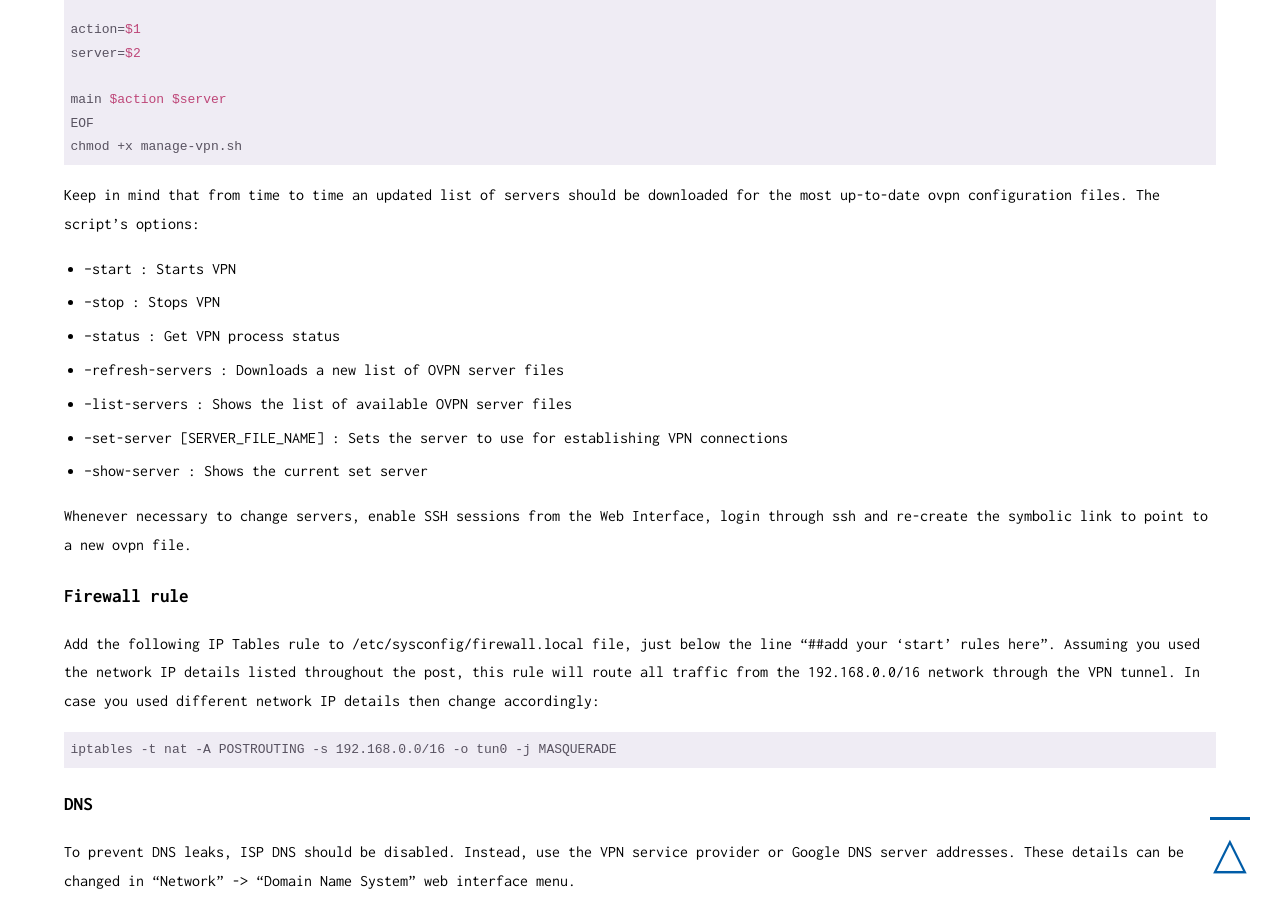
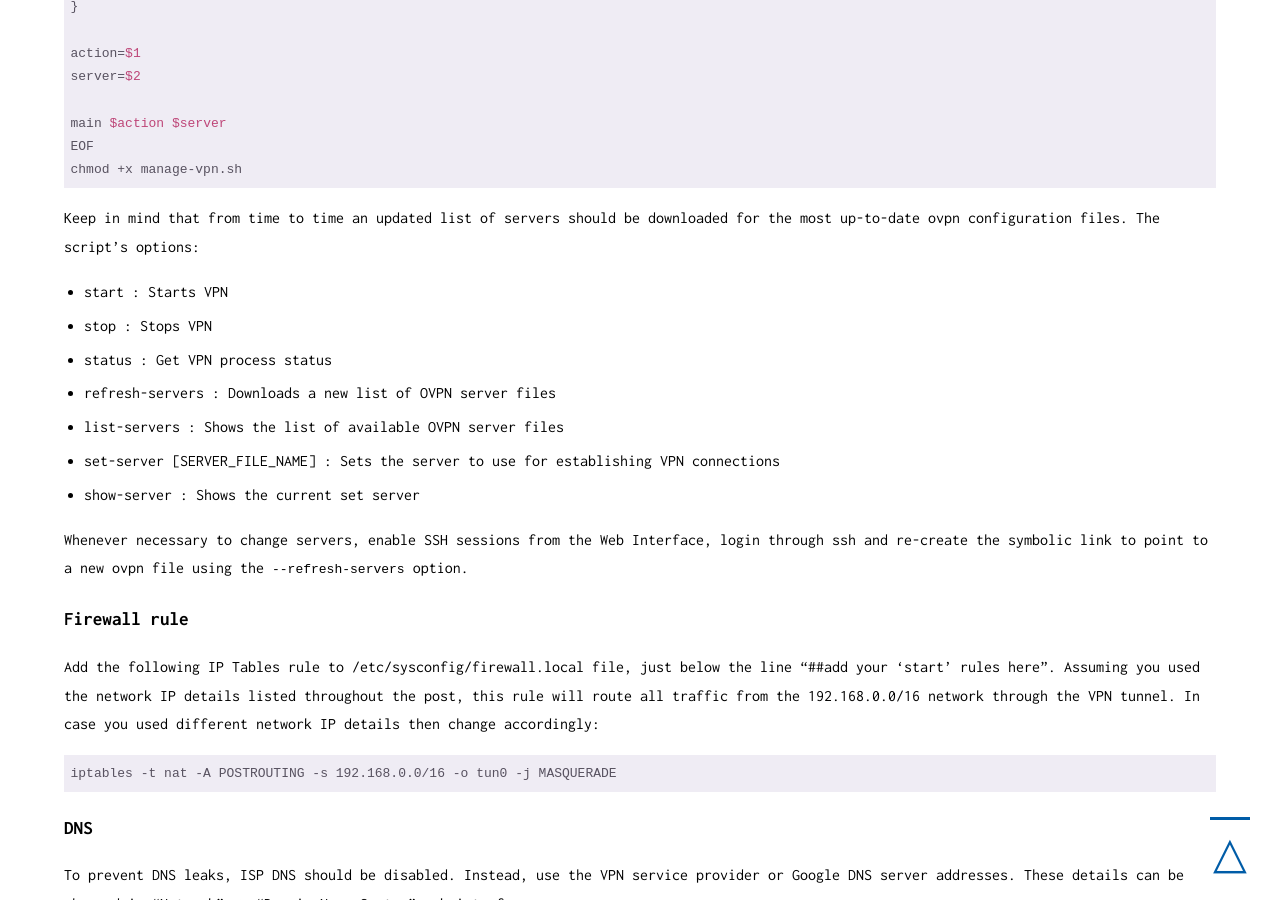
Before and after one commit to qwertzy-antonio-godinho/qwertzy-antonio-godinho.github.io, a Jekyll site: the page built from _posts/2021-03-08-Malware-Lab-Part-2-The-Router-Firewall.md, in a window 1280 px wide and 900 px high, scrolled down 9187 px. Built offline with Jekyll 4.4.1, drawn with Linux system fonts in a browser that asks for light colours; some of the changed text lies outside the part shown.

Commit message:
Update 2021-03-08-Malware-Lab-Part-2-The-Router-Firewall.md
Clean up and adding ipinfo details

````diff
--- a/_posts/2021-03-08-Malware-Lab-Part-2-The-Router-Firewall.md
+++ b/_posts/2021-03-08-Malware-Lab-Part-2-The-Router-Firewall.md
@@ -230,15 +231,15 @@
 
 Keep in mind that from time to time an updated list of servers should be downloaded for the most up-to-date ovpn configuration files. The script's options:
 
-- --start : Starts VPN
-- --stop : Stops VPN
-- --status : Get VPN process status
-- --refresh-servers : Downloads a new list of OVPN server files
-- --list-servers : Shows the list of available OVPN server files
-- --set-server [SERVER_FILE_NAME] : Sets the server to use for establishing VPN connections
-- --show-server : Shows the current set server
+- start : Starts VPN
+- stop : Stops VPN
+- status : Get VPN process status
+- refresh-servers : Downloads a new list of OVPN server files
+- list-servers : Shows the list of available OVPN server files
+- set-server [SERVER_FILE_NAME] : Sets the server to use for establishing VPN connections
+- show-server : Shows the current set server
 
-Whenever necessary to change servers, enable SSH sessions from the Web Interface, login through ssh and re-create the symbolic link to point to a new ovpn file.
+Whenever necessary to change servers, enable SSH sessions from the Web Interface, login through ssh and re-create the symbolic link to point to a new ovpn file using the ```--refresh-servers``` option.
 
 ## Firewall rule
 
@@ -260,24 +261,15 @@
 
 ## Starting OpenVPN
 
-The following script can be used to deal with initializing the VPN client:
-
-<pre><code class="bash">cat <<-'EOF' > "/$HOME/start-vpn.sh"
-#! /bin/bash
-
-mkdir -p /dev/net
-mknod /dev/net/tun c 10 200
-chmod 600 /dev/net/tun
-openvpn --config /etc/openvpn/vpn.ovpn --auth-user-pass /etc/openvpn/auth.conf --auth-nocache
-EOF
-chmod +x /$HOME/start-vpn.sh
-</code></pre>
-
-Execute the script ```start-vpn.sh``` and if everything is working correctly, the message "Initialization Sequence Completed" is shown.
+Execute the script ```manage-vpn.sh --start``` and if everything is working correctly, the message "Initialization Sequence Completed" is shown.
 
 Finally, to make use of the VPN, connect a device through to the WiFi's network (look for the ssid name). Once connected, public IP should match the chosen server IP address and not the public IP assigned by the ISP.
 
-The website [https://ipleak.net/](https://ipleak.net/) can be used to check the details.
+You can validate the IP and locations details by executing:
+
+<pre><code class="bash">wget http://ipinfo.io/ -qO - </code></pre>
+
+The website [https://ipleak.net/](https://ipleak.net/) can be used for verification.
 
 # Adding a firewall rule in the Gateway VM
 
````
Also changed, not shown: other parts of _posts/2021-03-08-Malware-Lab-Part-2-The-Router-Firewall.md (+2 -1 lines).
